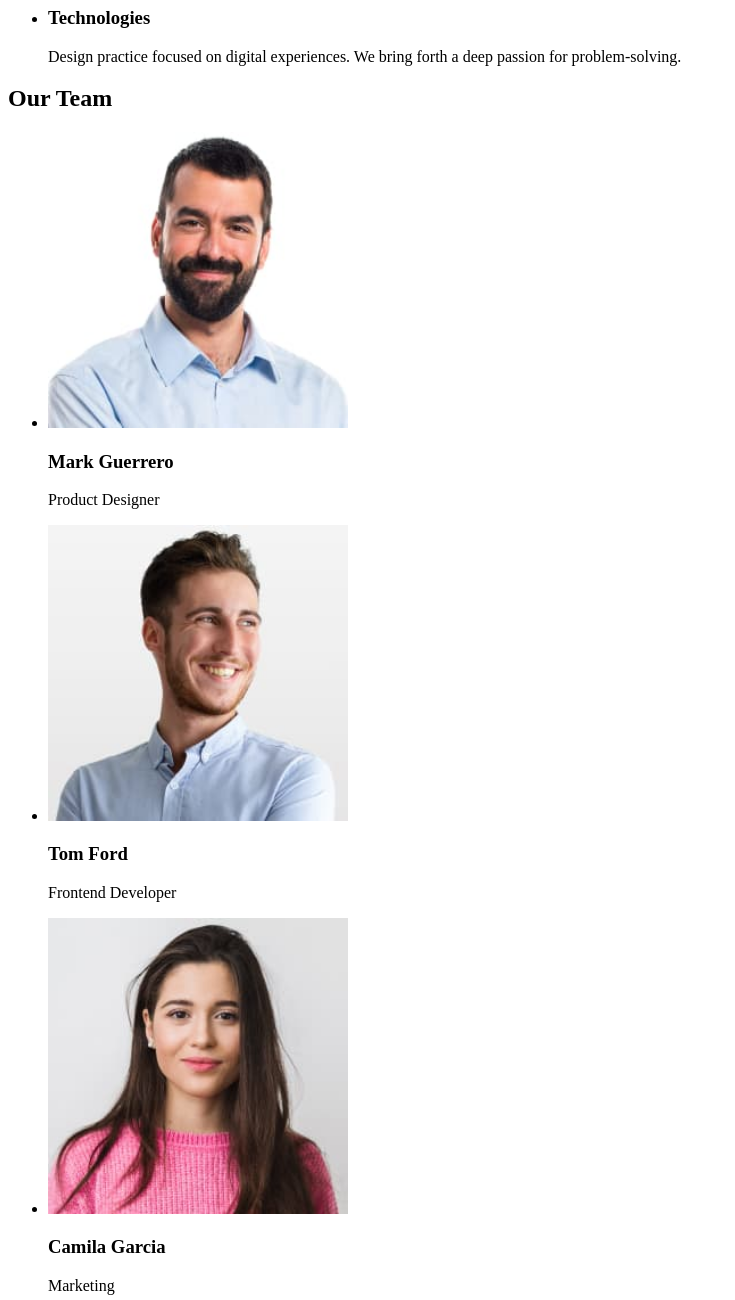
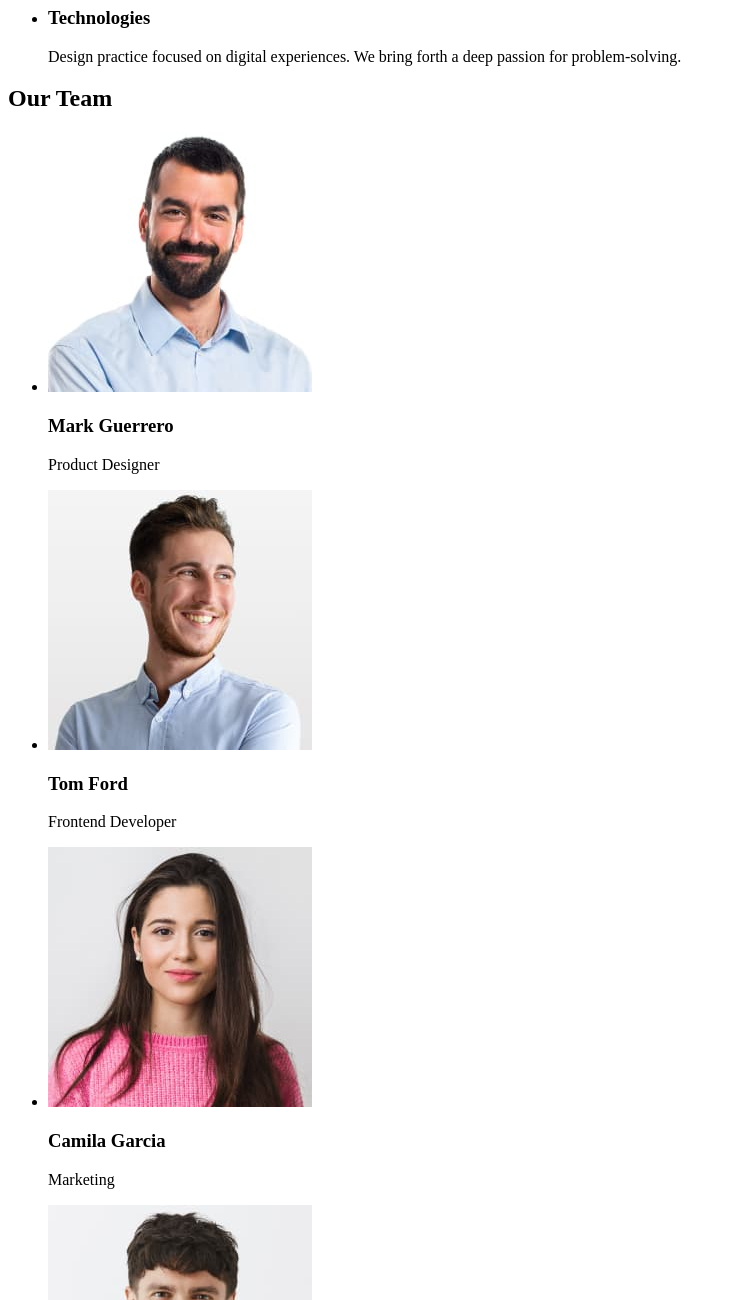
Before and after one commit to AkhmedovVitalik/goit-markup-hw-01, a plain HTML site: page index.html in a window 1280 px wide. Shown: the part 480-1780 px from the top of the page, without its empty margins (0-735 px from the left). Drawn offline with Linux system fonts and the light colour scheme.

Commit message:
goit-markup-hw-01-1

```diff
--- a/index.html
+++ b/index.html
@@ -65,22 +65,22 @@
             <h2>Our Team</h2>
             <ul>
                 <li>
-                    <img src="./images/MarkGuerrero.jpg" alt="Mark Guerrero" width="300">
+                    <img src="./images/MarkGuerrero.jpg" alt="Mark Guerrero" width="264">
                     <h3>Mark Guerrero</h3>
                     <p>Product Designer</p>
                 </li>
                 <li>
-                    <img src="./images/TomFord.jpg" alt="Tom Ford" width="300">
+                    <img src="./images/TomFord.jpg" alt="Tom Ford" width="264">
                     <h3>Tom Ford</h3>
                     <p>Frontend Developer</p>
                 </li>
                 <li>
-                    <img src="./images/CamilaGarcia.jpg" alt="Camila Garcia" width="300">
+                    <img src="./images/CamilaGarcia.jpg" alt="Camila Garcia" width="264">
                     <h3>Camila Garcia</h3>
                     <p>Marketing</p>
                 </li>
                 <li>
-                    <img src="./images/DanielWilson.jpg" alt="Daniel Wilson" width="300">
+                    <img src="./images/DanielWilson.jpg" alt="Daniel Wilson" width="264">
                     <h3>Daniel Wilson</h3>
                     <p>UI Designer</p>
                 </li>
```
